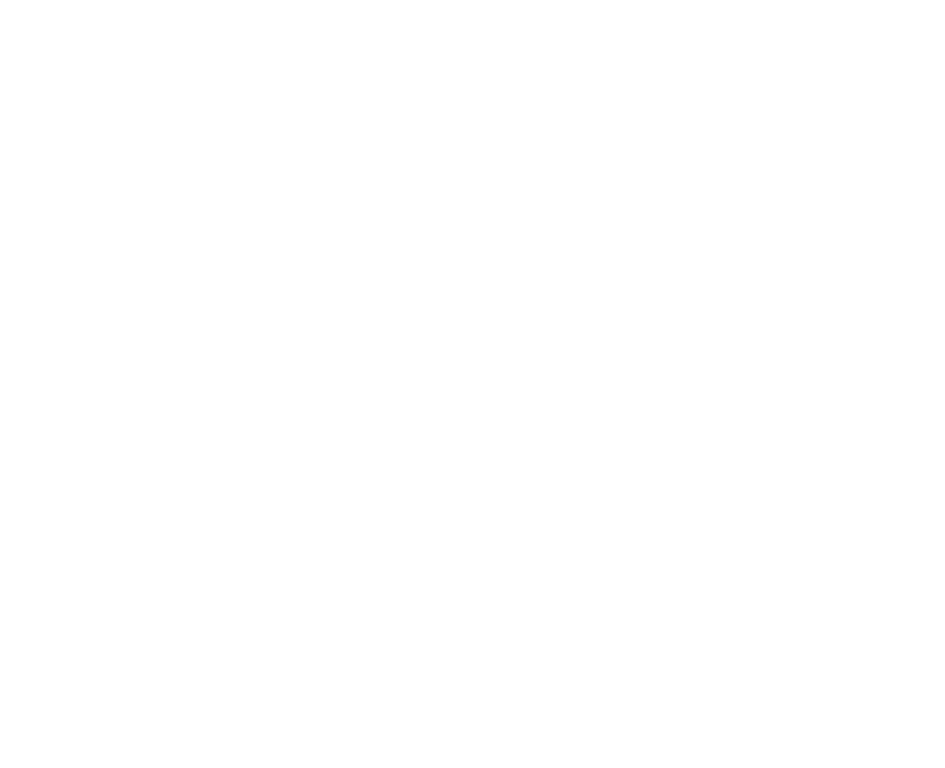
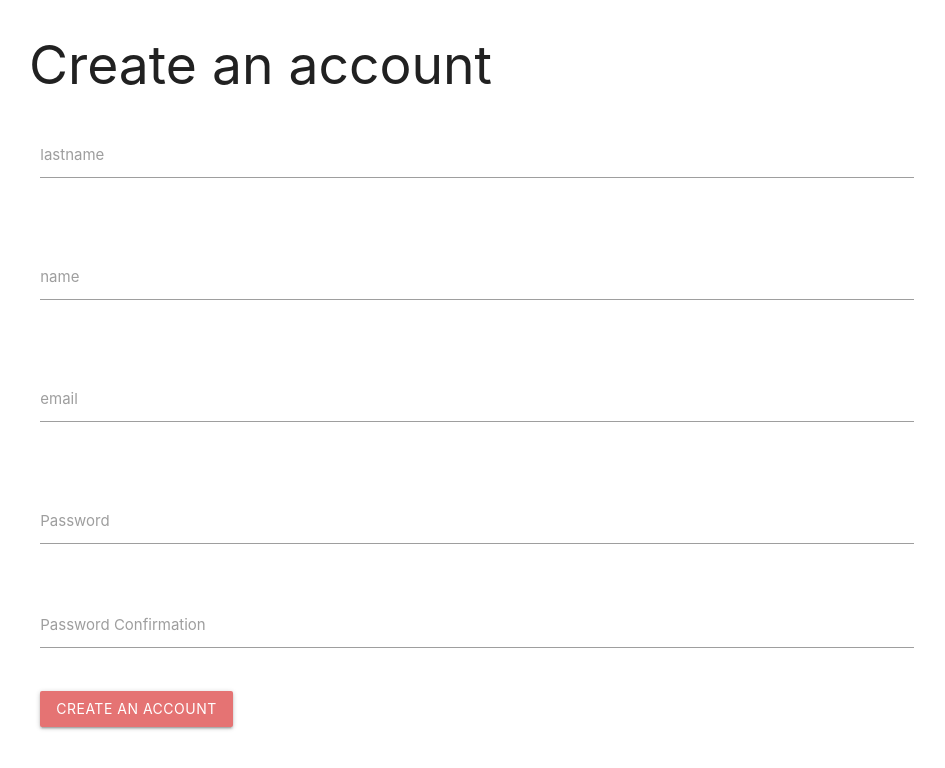
Before and after one commit to muradusa/MERN-boiler-plate, a React (Create React App) app in the folder client/: page /register in a window 1280 px wide. Shown: the top 768 px of the page, without its empty margins (163-1108 px from the left). Built offline with nearby package versions, Linux system fonts and the light colour scheme.

Commit message:
creating register page

```diff
--- a/client/src/components/App.js
+++ b/client/src/components/App.js
@@ -2,6 +2,7 @@
 import { Route, Switch } from "react-router-dom";
 import About from "./about";
 import Login from "./RegisterLogin";
+import Register from "./RegisterLogin/register";
 
 
 
@@ -11,6 +12,7 @@
       <Switch>
         <Route path="/login" component={Login} />
         <Route path="/about" component={About} />
+        <Route path="/register" component={Register} />
       </Switch>
     </div>
   );
--- a/client/src/components/RegisterLogin/index.js
+++ b/client/src/components/RegisterLogin/index.js
@@ -1,6 +1,7 @@
 import React, { Component } from "react";
 import { connect } from "react-redux";
-import { loginUser } from "../../actions/user_actions"
+import { loginUser } from "../../actions/user_actions";
+import { Link } from "react-router-dom";
 
 
 class RegisterLogin extends Component {
@@ -109,6 +110,20 @@
               >
                 Login
               </button>
+                &nbsp;&nbsp;
+               <Link to="/register">
+               <button
+                className="btn waves-effect red lighten-2"
+                type="submit"
+                name="action"
+                onClick={this.submitForm}
+              >
+                Sign Up
+              </button>
+                </Link>
+
+
+
             </div>
           </div>
         </div>
--- a/client/src/components/RegisterLogin/register.js
+++ b/client/src/components/RegisterLogin/register.js
@@ -0,0 +1,127 @@
+import React, { Component } from "react";
+import { Link } from "react-router-dom";
+
+class Register extends Component {
+
+    state = {
+        lastname: "",
+        name: "",
+        email: "",
+        password: "",
+        passwordConfirmation: "",
+        errors: []
+    };
+
+  render() {
+    return (
+      <div className="container">
+        <h2>Create an account</h2>
+        <div className="row">
+          <form className="col s12" />
+          <div className="row">
+            <div className="input-field col s12">
+              <input
+                name="lastname"
+                value={this.state.lastname}
+                //onChange={(e) => this.handleChange(e)}
+                id="lastname"
+                type="text"
+                className="validate"
+              />
+              <label htmlFor="email">lastname</label>
+              <span
+                className="helper-text"
+                data-error="Type correct email"
+                data-success="right"
+              />
+            </div>
+          </div>
+          <div className="row">
+            <div className="input-field col s12">
+              <input
+                name="name"
+                value={this.state.name}
+                //onChange={(e) => this.handleChange(e)}
+                id="name"
+                type="text"
+                className="validate"
+              />
+              <label htmlFor="email">name</label>
+              <span
+                className="helper-text"
+                data-error="wrong"
+                data-success="right"
+              />
+            </div>
+          </div>
+
+          <div className="row">
+            <div className="input-field col s12">
+              <input
+                name="email"
+                value={this.state.email}
+                //onChange={(e) => this.handleChange(e)}
+                id="email"
+                type="email"
+                className="validate"
+              />
+              <label htmlFor="email">email</label>
+              <span
+                className="helper-text"
+                data-error="wrong"
+                data-success="right"
+              />
+            </div>
+          </div>
+
+          <div className="row">
+            <div className="input-field col s12">
+              <input
+                name="password"
+                value={this.state.password}
+                //onChange={(e) => this.handleChange(e)}
+                id="password"
+                type="password"
+                className="validate"
+              />
+              <label htmlFor="email">Password</label>
+            </div>
+          </div>
+
+          <div className="row">
+            <div className="input-field col s12">
+              <input
+                name="passwordConfirmation"
+                value={this.state.passwordConfirmation}
+                //onChange={(e) => this.handleChange(e)}
+                id="passwordConfirmation"
+                type="password"
+                className="validate"
+              />
+              <label htmlFor="email">Password Confirmation</label>
+            </div>
+          </div>
+
+          {this.state.errors.length > 0 && (
+            <div>{this.displayErrors(this.state.errors)}</div>
+          )}
+
+          <div className="row">
+            <div className="col s12">
+              <button
+                className="btn waves-effect red lighten-2"
+                type="submit"
+                name="action"
+                onClick={this.submitForm}
+              >
+                Create an account
+              </button>
+            </div>
+          </div>
+        </div>
+      </div>
+    );
+  }
+}
+
+export default Register;
```
